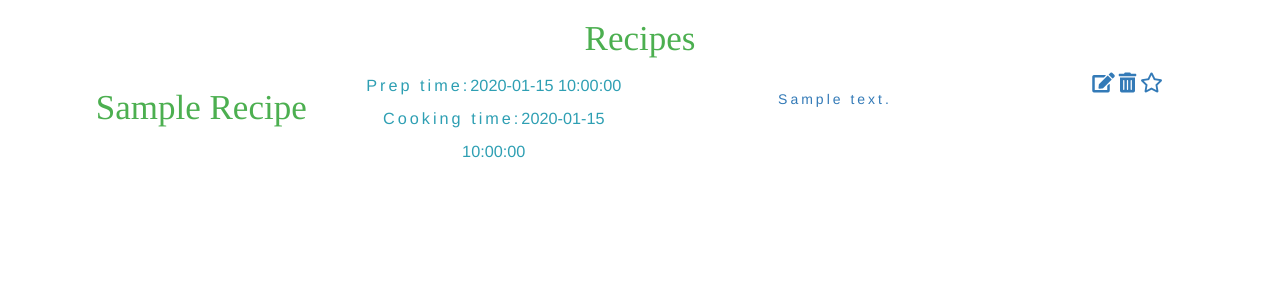
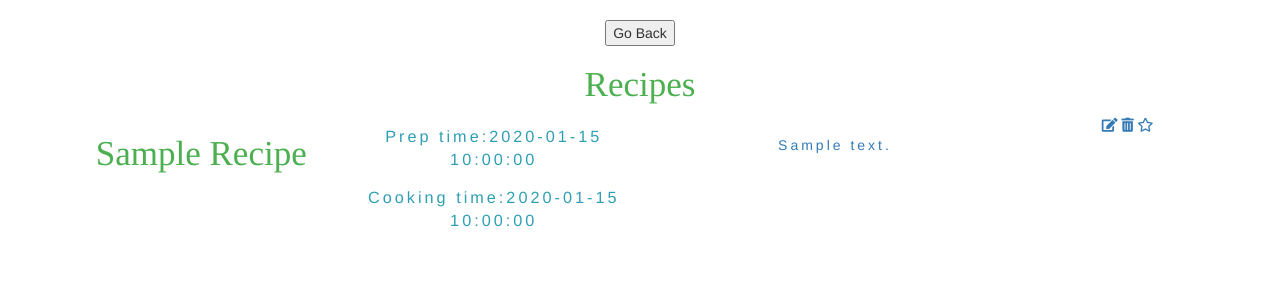
Before and after one commit to rayme1975/my_cookbook, a Flask app: page /list_recipes in a window 1280 px wide. Shown: the part 96-396 px from the top of the page. Run offline with Flask 2, Linux system fonts and the light colour scheme; a database or web service that is not in the repository returns one stand-in record (values such as "Sample title"); some libraries are stand-ins or nearby versions.

Commit message:
update list icons Edit Delete Favourite

```diff
--- a/templates/list_recipes.html
+++ b/templates/list_recipes.html
@@ -1,6 +1,8 @@
 {% extends 'base.html' %}
 
     {% block content %}
+
+    <button onclick="goBack()">Go Back</button>
 
     <h1>Recipes</h1>
 
@@ -9,23 +11,26 @@
 
 
 <div class="row">
-    <div class="col-sm-3">
+    <div class="col-md-3">
         <h1><a href="{{url_for('show_recipe', recipe_id=recipe._id)}}"</a>{{recipe.title}}</h1>
      </div>
 
-    <div class="col-sm-3 prep">
+    <div class="col-md-3 prep">
 
-            <p class="">Prep time:</p><span>{{recipe.preparation_time}}</span>
-            <p class="">Cooking time:</p><span>{{recipe.cooking_time}}</span>
+            <p class="prep">Prep time:{{recipe.preparation_time}}</p>
+            <p class="prep">Cooking time:{{recipe.cooking_time}}</p>
         </div>
-     <div class="col-sm-4">
+     <div class="col-md-4">
     <p class="desc">{{recipe.description}}</p>
     </div>
 
-    <div class="col-sm-2">
-    <a href="{{url_for('edit_recipe', recipe_id=recipe._id)}}" class="desc delete" data-toggle="tooltip" data-placement="top" title="Edit"><i class="fas fa-edit "></i></a>
-    <a href="{{url_for('delete_recipe', recipe_id=recipe._id)}}" class="desc delete" data-toggle="tooltip" data-placement="top" title="Delete"><i class="fas fa-trash-alt "></i></a>
-    <a href="{{url_for('delete_recipe', recipe_id=recipe._id)}}" class="desc delete" data-toggle="tooltip" data-placement="top" title="Favourite"><i class="far fa-star"></i></a>
+    <div class="col-md-2">
+    <a href="{{url_for('edit_recipe', recipe_id=recipe._id)}}" class="desc icon-size" data-toggle="tooltip" data-placement="top" title="Edit"><i class="fas fa-edit select-edit "></i></a>
+    <a href="{{url_for('delete_recipe', recipe_id=recipe._id)}}" class="desc icon-size" data-toggle="tooltip" data-placement="top" title="Delete"><i class="fas fa-trash-alt select-delete  "></i></a>
+    <a href="{{url_for('delete_recipe', recipe_id=recipe._id)}}" class="desc icon-size" data-toggle="tooltip" data-placement="top" title="Favourite"><i  class="far fa-star checked"></i></a>
+
+
+
     </div>
 
 
```
